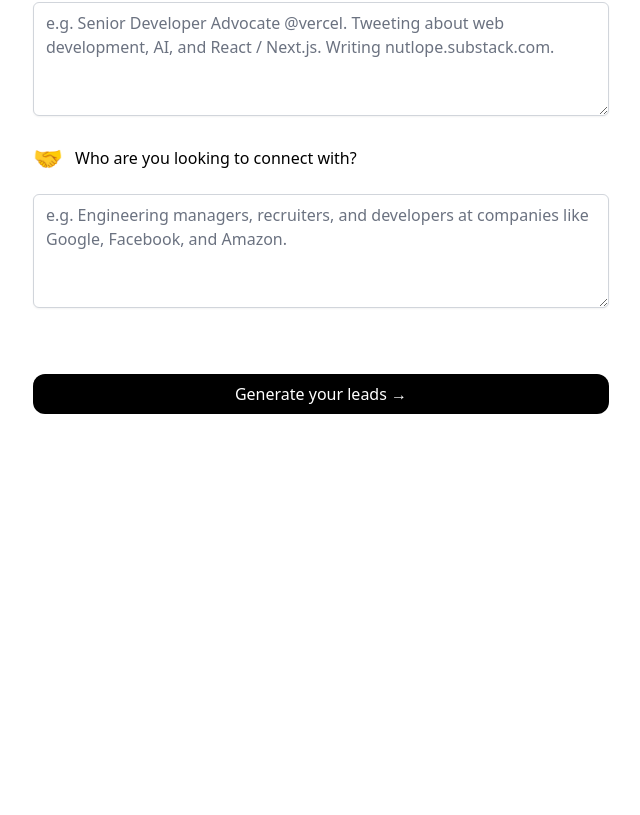
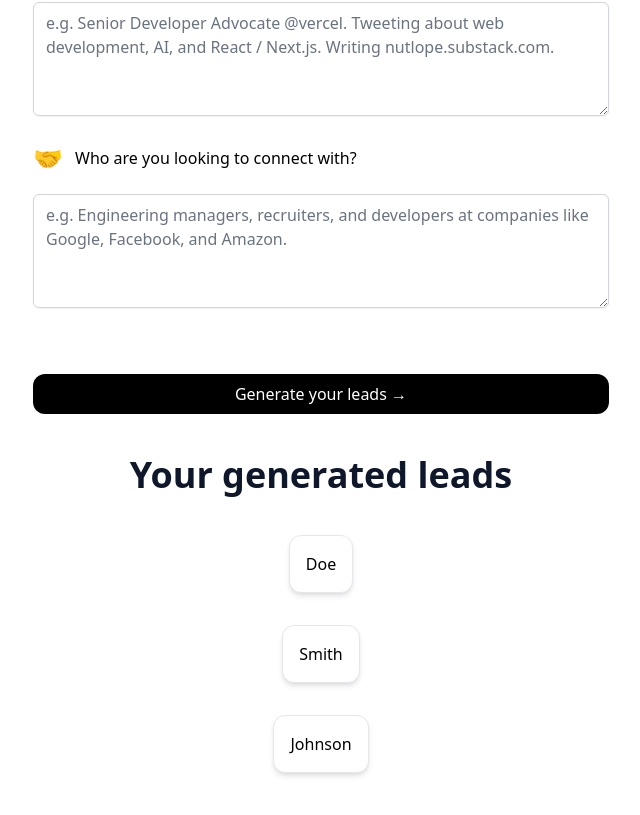
Before and after one commit to matthewcline/learn_n_link, a Next.js app: page / in a window 1280 px wide. Shown: the part 636-1451 px from the top of the page, without its empty margins (319-959 px from the left). Before the commit the page ends 1139 px from the top, so only its background shows below. Built offline with nearby package versions, Linux system fonts and the light colour scheme.

Commit message:
create Lead comp

```diff
--- /dev/null
+++ b/components/Lead.tsx
@@ -0,0 +1,20 @@
+interface LeadProps {
+  lead: object;
+}
+
+export default function Lead({ lead }: LeadProps) {
+  return (
+    <div
+      className="bg-white rounded-xl shadow-md p-4 hover:bg-gray-100 transition cursor-copy border"
+      onClick={() => {
+        // navigator.clipboard.writeText(generatedLead);
+        // toast("Bio copied to clipboard", {
+        //   icon: "✂️",
+        // });
+      }}
+      key={lead.lastName}
+    >
+      <p>{lead.lastName}</p>
+    </div>
+  );
+}
--- /dev/null
+++ b/lib/sampleLeads.json
@@ -0,0 +1,277 @@
+{
+  "leads": [
+    {
+      "summary": "Experienced professional in the field of technology and engineering.",
+      "industryName": "Information Technology",
+      "lastName": "Doe",
+      "locationName": "New York, USA",
+      "student": false,
+      "geoCountryName": "United States",
+      "geoCountryUrn": "urn:li:country:us",
+      "geoLocationBackfilled": true,
+      "elt": true,
+      "industryUrn": "urn:li:industry:123456",
+      "firstName": "John",
+      "entityUrn": "urn:li:person:123456789",
+      "geoLocation": {
+        "latitude": 40.7128,
+        "longitude": -74.0060
+      },
+      "geoLocationName": "New York City",
+      "location": {
+        "country": "United States",
+        "city": "New York",
+        "state": "New York"
+      },
+      "headline": "Software Engineer at XYZ Company",
+      "displayPictureUrl": "https://example.com/profile_picture.jpg",
+      "img_100_100": "https://example.com/profile_picture_100x100.jpg",
+      "img_200_200": "https://example.com/profile_picture_200x200.jpg",
+      "img_400_400": "https://example.com/profile_picture_400x400.jpg",
+      "img_800_800": "https://example.com/profile_picture_800x800.jpg",
+      "profile_id": "john.doe",
+      "profile_urn": "urn:li:profile:123456789",
+      "member_urn": "urn:li:member:123456789",
+      "public_id": "johndoe123",
+      "experience": [
+        {
+          "title": "Software Engineer",
+          "company": "XYZ Company",
+          "startDate": "2018-01-01",
+          "endDate": "2021-12-31",
+          "description": "Developed and maintained software applications."
+        },
+        {
+          "title": "Intern",
+          "company": "ABC Inc.",
+          "startDate": "2017-06-01",
+          "endDate": "2017-08-31",
+          "description": "Assisted with various tasks in the software development team."
+        }
+      ],
+      "education": [
+        {
+          "school": "University of ABC",
+          "degree": "Bachelor of Science in Computer Science",
+          "startDate": "2014-09-01",
+          "endDate": "2018-05-31"
+        }
+      ],
+      "languages": [
+        {
+          "name": "English",
+          "proficiency": "Native"
+        },
+        {
+          "name": "Spanish",
+          "proficiency": "Intermediate"
+        }
+      ],
+      "publications": [
+        {
+          "title": "Introduction to Machine Learning",
+          "publisher": "XYZ Publishing",
+          "date": "2022-03-15"
+        }
+      ],
+      "certifications": [
+        {
+          "name": "AWS Certified Developer",
+          "authority": "Amazon Web Services",
+          "date": "2022-01-30"
+        }
+      ],
+      "volunteer": [
+        {
+          "organization": "Volunteer Organization",
+          "role": "Volunteer",
+          "startDate": "2019-03-01",
+          "endDate": "2020-06-30",
+          "description": "Contributed to community service initiatives."
+        }
+      ]
+    },
+    {
+      "summary": "Passionate marketing professional with expertise in digital advertising.",
+      "industryName": "Marketing and Advertising",
+      "lastName": "Smith",
+      "locationName": "Los Angeles, USA",
+      "student": false,
+      "geoCountryName": "United States",
+      "geoCountryUrn": "urn:li:country:us",
+      "geoLocationBackfilled": true,
+      "elt": true,
+      "industryUrn": "urn:li:industry:987654",
+      "firstName": "Emily",
+      "entityUrn": "urn:li:person:987654321",
+      "geoLocation": {
+        "latitude": 34.0522,
+        "longitude": -118.2437
+      },
+      "geoLocationName": "Los Angeles",
+      "location": {
+        "country": "United States",
+        "city": "Los Angeles",
+        "state": "California"
+      },
+      "headline": "Digital Marketing Specialist at ABC Agency",
+      "displayPictureUrl": "https://example.com/profile_picture.jpg",
+      "img_100_100": "https://example.com/profile_picture_100x100.jpg",
+      "img_200_200": "https://example.com/profile_picture_200x200.jpg",
+      "img_400_400": "https://example.com/profile_picture_400x400.jpg",
+      "img_800_800": "https://example.com/profile_picture_800x800.jpg",
+      "profile_id": "emily.smith",
+      "profile_urn": "urn:li:profile:987654321",
+      "member_urn": "urn:li:member:987654321",
+      "public_id": "emilysmith123",
+      "experience": [
+        {
+          "title": "Digital Marketing Specialist",
+          "company": "ABC Agency",
+          "startDate": "2019-01-01",
+          "endDate": "2022-12-31",
+          "description": "Developed and implemented digital marketing strategies."
+        },
+        {
+          "title": "Marketing Coordinator",
+          "company": "XYZ Company",
+          "startDate": "2017-06-01",
+          "endDate": "2018-12-31",
+          "description": "Assisted with marketing campaigns and promotional activities."
+        }
+      ],
+      "education": [
+        {
+          "school": "University of XYZ",
+          "degree": "Bachelor of Business Administration",
+          "startDate": "2014-09-01",
+          "endDate": "2018-05-31"
+        }
+      ],
+      "languages": [
+        {
+          "name": "English",
+          "proficiency": "Native"
+        },
+        {
+          "name": "French",
+          "proficiency": "Intermediate"
+        }
+      ],
+      "publications": [
+        {
+          "title": "Digital Advertising Trends",
+          "publisher": "Marketing Insights",
+          "date": "2022-07-15"
+        }
+      ],
+      "certifications": [
+        {
+          "name": "Google Ads Certification",
+          "authority": "Google",
+          "date": "2021-09-30"
+        }
+      ],
+      "volunteer": [
+        {
+          "organization": "Nonprofit Foundation",
+          "role": "Volunteer",
+          "startDate": "2020-03-01",
+          "endDate": "2021-06-30",
+          "description": "Contributed to fundraising and awareness campaigns."
+        }
+      ]
+    },
+    {
+      "summary": "Experienced finance professional with expertise in investment banking.",
+      "industryName": "Finance",
+      "lastName": "Johnson",
+      "locationName": "London, United Kingdom",
+      "student": false,
+      "geoCountryName": "United Kingdom",
+      "geoCountryUrn": "urn:li:country:uk",
+      "geoLocationBackfilled": true,
+      "elt": true,
+      "industryUrn": "urn:li:industry:654321",
+      "firstName": "Michael",
+      "entityUrn": "urn:li:person:654321098",
+      "geoLocation": {
+        "latitude": 51.5074,
+        "longitude": -0.1278
+      },
+      "geoLocationName": "London",
+      "location": {
+        "country": "United Kingdom",
+        "city": "London",
+        "state": ""
+      },
+      "headline": "Investment Banking Analyst at XYZ Bank",
+      "displayPictureUrl": "https://example.com/profile_picture.jpg",
+      "img_100_100": "https://example.com/profile_picture_100x100.jpg",
+      "img_200_200": "https://example.com/profile_picture_200x200.jpg",
+      "img_400_400": "https://example.com/profile_picture_400x400.jpg",
+      "img_800_800": "https://example.com/profile_picture_800x800.jpg",
+      "profile_id": "michael.johnson",
+      "profile_urn": "urn:li:profile:654321098",
+      "member_urn": "urn:li:member:654321098",
+      "public_id": "michaeljohnson123",
+      "experience": [
+        {
+          "title": "Investment Banking Analyst",
+          "company": "XYZ Bank",
+          "startDate": "2020-01-01",
+          "endDate": "2022-12-31",
+          "description": "Analyzed financial data and prepared investment reports."
+        },
+        {
+          "title": "Intern",
+          "company": "ABC Investments",
+          "startDate": "2019-06-01",
+          "endDate": "2019-08-31",
+          "description": "Assisted with research and analysis for investment projects."
+        }
+      ],
+      "education": [
+        {
+          "school": "University of ABC",
+          "degree": "Bachelor of Commerce",
+          "startDate": "2016-09-01",
+          "endDate": "2019-05-31"
+        }
+      ],
+      "languages": [
+        {
+          "name": "English",
+          "proficiency": "Native"
+        },
+        {
+          "name": "German",
+          "proficiency": "Intermediate"
+        }
+      ],
+      "publications": [
+        {
+          "title": "Introduction to Financial Markets",
+          "publisher": "Finance Insights",
+          "date": "2021-03-15"
+        }
+      ],
+      "certifications": [
+        {
+          "name": "CFA Level 1",
+          "authority": "CFA Institute",
+          "date": "2022-01-30"
+        }
+      ],
+      "volunteer": [
+        {
+          "organization": "Finance Education Foundation",
+          "role": "Volunteer",
+          "startDate": "2021-03-01",
+          "endDate": "2022-06-30",
+          "description": "Provided financial literacy education to underprivileged students."
+        }
+      ]
+    }
+  ]
+}
--- a/pages/index.tsx
+++ b/pages/index.tsx
@@ -8,6 +8,8 @@ import Footer from "../components/Footer";
 import Github from "../components/GitHub";
 import Header from "../components/Header";
 import LoadingDots from "../components/LoadingDots";
+import Lead from "../components/Lead";
+import leads from "../lib/sampleLeads.json";
 
 const Home: NextPage = () => {
   const [loading, setLoading] = useState(false);
@@ -15,7 +17,7 @@ const Home: NextPage = () => {
   const [experience, setExperience] = useState("");
   const [aspiration, setAspiration] = useState("");
   // const [vibe, setVibe] = useState<VibeType>("Professional");
-  const [generatedLeads, setGeneratedLeads] = useState<String>("");
+  const [generatedLeads, setGeneratedLeads] = useState(leads.leads);
 
   const leadRef = useRef<null | HTMLDivElement>(null);
 
@@ -175,24 +177,10 @@ const Home: NextPage = () => {
               </div>
               <div className="space-y-8 flex flex-col items-center justify-center max-w-xl mx-auto">
                 {generatedLeads
-                  .substring(generatedLeads.indexOf("1") + 3)
-                  .split("2.")
-                  .map((generatedLead) => {
-                    return (
-                      <div
-                        className="bg-white rounded-xl shadow-md p-4 hover:bg-gray-100 transition cursor-copy border"
-                        onClick={() => {
-                          navigator.clipboard.writeText(generatedLead);
-                          toast("Bio copied to clipboard", {
-                            icon: "✂️",
-                          });
-                        }}
-                        key={generatedLead}
-                      >
-                        <p>{generatedLead}</p>
-                      </div>
-                    );
-                  })}
+                  .map((generatedLead) => (
+                    <Lead lead={generatedLead} />
+                  ))
+                }
               </div>
             </>
           )}
```
